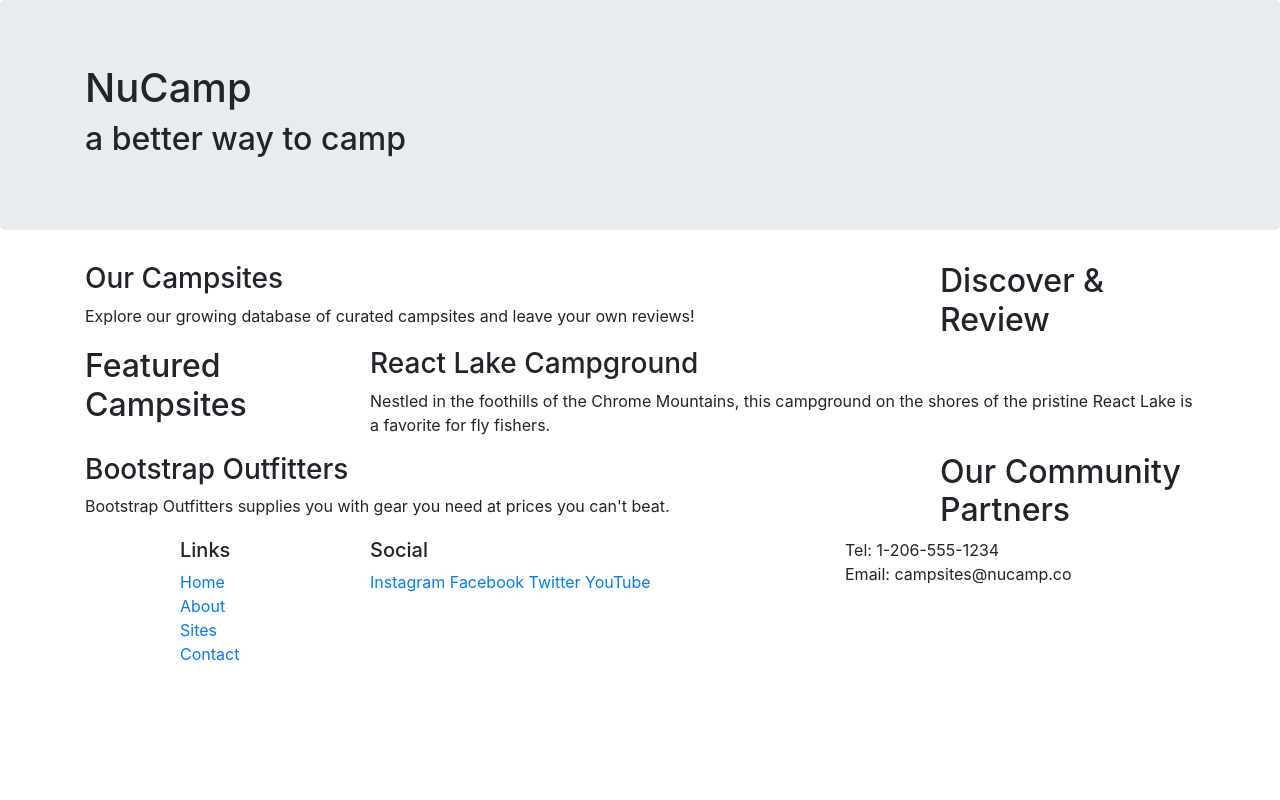
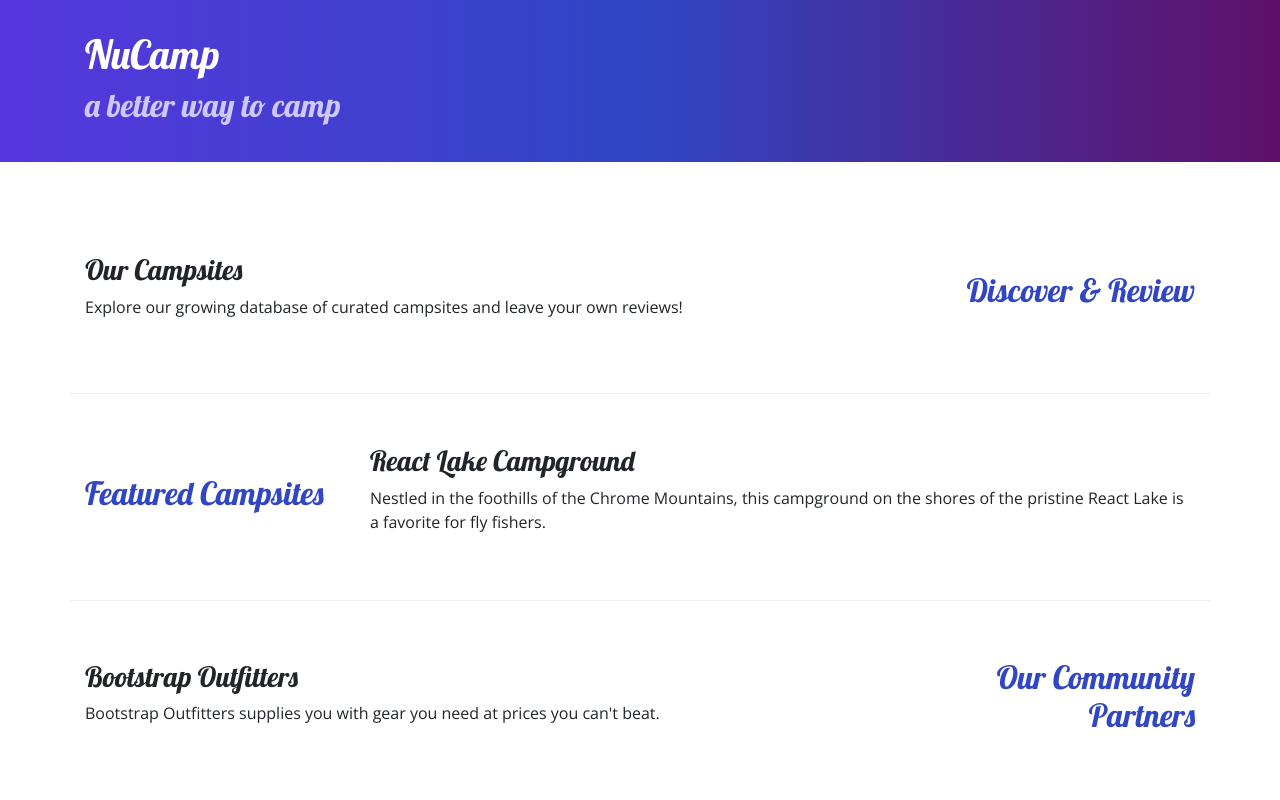
Before and after one commit to okcowboy80/Nucampsite, a website: page index.html in a window 1280 px wide. Shown: the top 800 px of the page. Drawn offline with nearby package versions, Linux system fonts and the light colour scheme.

Commit message:
Adding Custom Styles

```diff
--- /dev/null
+++ b/css/styles.css
@@ -0,0 +1,32 @@
+body {
+    font-family: "Open Sans", sans-serif;
+}
+
+h1, h2, h3 {
+    font-family: "Lobster", cursive;
+}
+
+h2 {
+    color: #3046C5;
+}
+
+header h2 {
+    color: #CEC8FF;
+}
+
+footer {
+    background-image: linear-gradient(#CEC8FF, white);
+    padding: 20px 0;
+}
+
+.jumbotron {
+    padding: 30px;
+    background-image: linear-gradient(to right, #5637DD, #3046C5, #601068);
+    color: white;
+}
+
+.row-content {
+    padding: 50px 0;
+    border-bottom: 1px ridge;
+    min-height: 200px;
+}
--- a/index.html
+++ b/index.html
@@ -3,16 +3,20 @@
 
     <head>
         <!-- Required meta tags always come first -->
-        <meta charset="utf-8" />
-        <meta name="viewport" content="width=device-width, initial-scale=1" />
+    <meta charset="utf-8" />
+    <meta name="viewport" content="width=device-width, initial-scale=1" />
 
-        <!-- Bootstrap CSS -->
-        <link rel="stylesheet" href="node_modules/bootstrap/dist/css/bootstrap.min.css" />
+    <!-- Bootstrap CSS -->
+    <link rel="stylesheet" href="node_modules/bootstrap/dist/css/bootstrap.min.css" />
 
-        <title>NuCamp: A Better Way To Camp</title>
+    <!-- Additional CSS must be placed after Bootstrap CSS -->
+    <link rel="stylesheet" href="https://fonts.googleapis.com/css?family=Lobster|Open+Sans" />
+    <link rel="stylesheet" href="css/styles.css" />
+
+    <title>NuCamp: A Better Way To Camp</title>
     </head>
 
-    <header class="jumbotron">
+    <header class="jumbotron jumbotron-fluid">
         <div class="container">
             <div class="row">
                 <div class="col">
@@ -25,9 +29,9 @@
     </header>
 
     <div class="container">
-        <div class="row">
+        <div class="row row-content align-items-center">
             <div class="col-sm-4 order-sm-last col-md-3">
-                <h2>Discover & Review</h2>
+                <h2 class="text-sm-right">Discover & Review</h2>
             </div>
             <div class="col">
                 <h3>Our Campsites</h3>
@@ -35,7 +39,7 @@
             </div>
         </div>
 
-        <div class="row">
+        <div class="row row-content align-items-center">
             <div class="col-sm-4 col-md-3">
                 <h2>Featured Campsites</h2>
             </div>
@@ -45,9 +49,9 @@
             </div>
         </div>
 
-        <div class="row">
+        <div class="row row-content align-items-center">
             <div class="col-sm-4 order-sm-last col-md-3">
-                <h2>Our Community Partners</h2>
+                <h2 class="text-sm-right">Our Community Partners</h2>
             </div>
             <div class="col">
                 <h3>Bootstrap Outfitters</h3>
@@ -68,14 +72,14 @@
                         <li><a href="#">Contact</a></li>
                     </ul>
                 </div>
-                <div class="col-6 col-sm-5">
+                <div class="col-6 col-sm-5 text-center">
                     <h5>Social</h5>
                     <a href="http://instagram.com/">Instagram</a>
                     <a href="http://facebook.com/">Facebook</a>
                     <a href="http://twitter.com/">Twitter</a>
                     <a href="http://youtube.com/">YouTube</a>
                 </div>
-                <div class="col-sm-4">
+                <div class="col-sm-4 text-center">
                     Tel: 1-206-555-1234<br />
                     Email: campsites@nucamp.co
                 </div>
```
